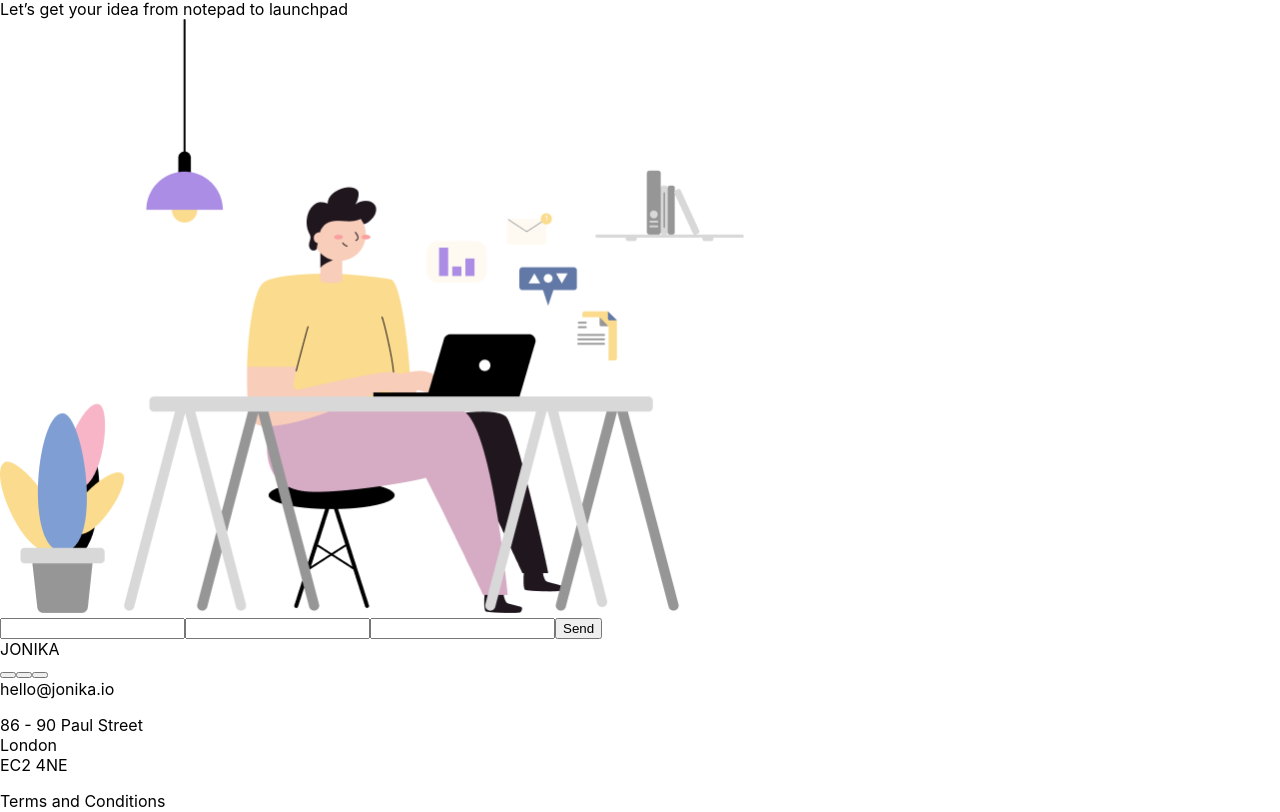
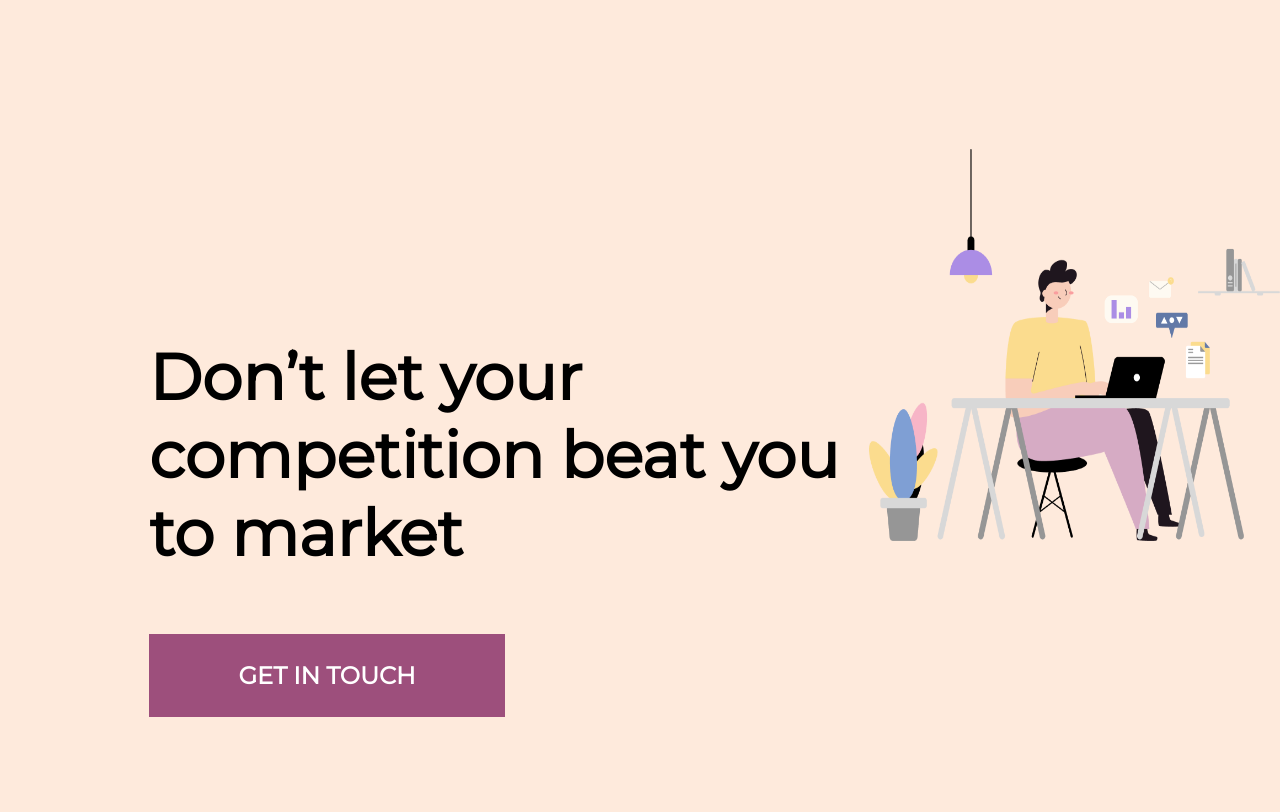
Before and after one commit to linas19/Erika_HomePage, a Next.js app: page / in a window 1280 px wide. Shown: the part 5500-6312 px from the top of the page. Built offline with nearby package versions, Linux system fonts and the light colour scheme.

Commit message:
finished fifth page

```diff
--- a/pages/index.js
+++ b/pages/index.js
@@ -146,14 +146,25 @@ export default function Home() {
           </div>
         </div>
         <div className={styles.fifthPage}>
-          <div className={styles.fifthPageTopLeft}>
-            <div className={styles.fifthPageTopLeftText}>Let’s get your idea from
+          <div className={styles.fifthPageLeft}>
+            <div className={styles.fifthPageLeftTitle}>
+              Don’t let your competition beat you to market
+            </div>
+            <button className={styles.getInTouchButton}>GET IN TOUCH</button>
+          </div>
+          <div className={styles.fifthPageRight}>
+            <Image src='/example-scene-2.png' width={544} height={519} alt='Image2'/>
+          </div>
+        </div>
+        <div className={styles.sixthPage}>
+          <div className={styles.sixthPageTopLeft}>
+            <div className={styles.sixthPageTopLeftText}>Let’s get your idea from
             notepad to launchpad</div>
-            <div className={styles.fifthPageTopLeftImage}>
+            <div className={styles.sixthPageTopLeftImage}>
             <Image src='/example-scene-2.png' width={744.66} height={594.92} alt='Image2'/>
             </div>
           </div>
-          <div className={styles.fifthPageTopRight}>
+          <div className={styles.sixthPageTopRight}>
             <form>
               <input type='text'/>
               <input type='text'/>
--- a/styles/Home.module.scss
+++ b/styles/Home.module.scss
@@ -344,3 +344,24 @@
     }
   }
 }
+.fifthPage {
+  background-color: #FEEADC;
+  display: flex;
+  flex-direction: row;
+  justify-content: space-between;
+  .fifthPageLeft {
+    margin-left: 149px;
+    margin-top: 339px;
+    margin-bottom: 349px;
+    font-size: 64px;
+    font-family: 'Montserrat', sans-serif;
+    font-weight: 800;
+    width: 952px;
+    .fifthPageLeftTitle {
+      margin-bottom: 50px;
+    }
+  }
+  .fifthPageRight {
+    margin-top: 150px;
+  }
+}
```
Also changed, not shown: public/woman-scooter.png (added).
